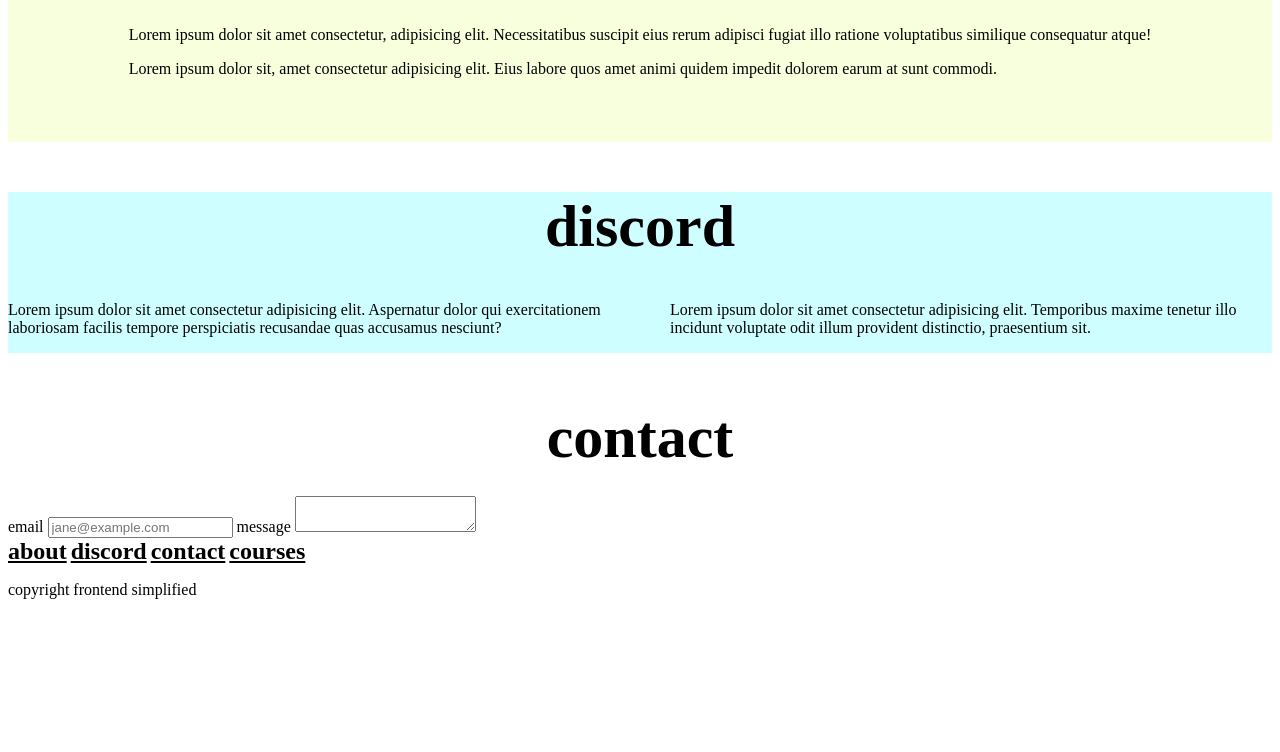
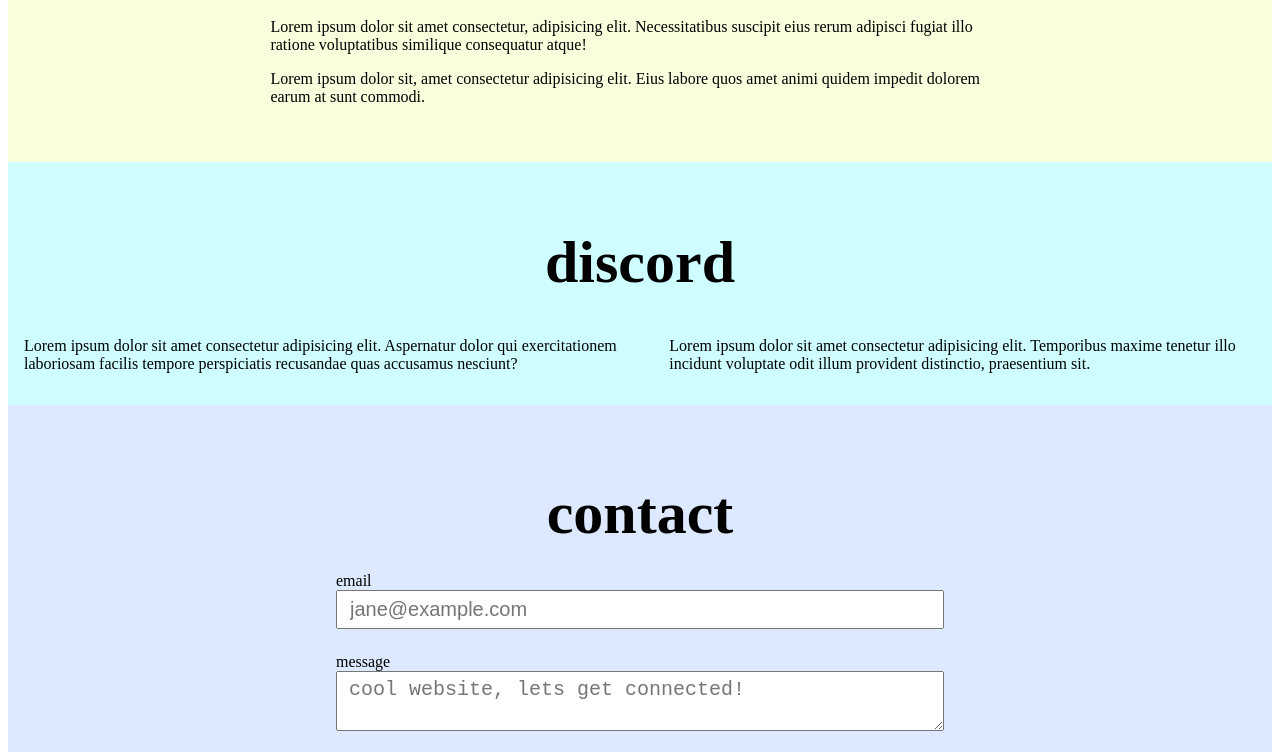
Before and after one commit to amrbadhawi/basic-website-template, a plain HTML site: page index.html in a window 1280 px wide. Shown: the part 619-1371 px from the top of the page. Before the commit the page ends 1234 px from the top, so only its background shows below. Drawn offline with Linux system fonts and the light colour scheme.

Commit message:
completed first website

```diff
--- a/index.html
+++ b/index.html
@@ -33,7 +33,7 @@
       <section id="about">
         <h2>about</h2>
         <div class="section__description">
-          <div call="section__description__wrapper">
+          <div class="section__description__wrapper">
             <p class=".section__description__para">
               Lorem ipsum dolor sit amet consectetur, adipisicing elit.
               Necessitatibus suscipit eius rerum adipisci fugiat illo ratione
@@ -49,7 +49,8 @@
       </section>
 
       <section id="discord">
-        <h2>discord</h2>
+       <div> <h2>discord</h2> </div>
+
         <div>
           <div class="section__description">
             <p class=".section__description__para">
@@ -70,15 +71,16 @@
         <h2>contact</h2>
         <form action="">
           <span>email</span>
-          <input type="text" placeholder="jane@example.com" />
+          <input type="email" placeholder="jane@example.com" />
           <span>message</span>
-          <textarea type="text"></textarea>
+          <textarea type="text" placeholder="cool website, lets get connected!"></textarea>
+          <button> contact us </button>
         </form>
       </section>
     </main>
 
     <footer>
-      <div>
+      <div class="footer__links">
         <a href="#about">about</a>
         <a href="#discord">discord</a>
         <a href="#contact">contact</a>
--- a/style.css
+++ b/style.css
@@ -3,8 +3,8 @@
 <link href="https://fonts.googleapis.com/css2?family=Roboto:wght@300;400;500;700&display=swap" rel="stylesheet"
 
 * {
-    padding: 0;
-    margin: 0;
+    padding: 0px;
+    margin: 0px;
     box-sizing: border-box;
     font-family: 'Roboto', sans-serif;
 }
@@ -68,10 +68,17 @@
     justify-content: center;
 }
 
+#about
+#discord
+#contact
+{
+    padding: 48px 0;
+}
 #about {
-    padding: 48px 0;
     background-color: #f8ffdc;
+    padding: 16px;
 }
+
 
 h2 {
     font-size: 60px;
@@ -87,15 +94,49 @@
 
 .section__description__wrapper {
     width: 60%;
-    padding: 0 24px;
+    padding: 24px;
 }
 
 .section__description__para {
     font-size: 20px;
     line-height: 1.5;
-    margin: 24px;
+    margin-bottom: 24px;
 }
 
 #discord {
     background-color: #cefeff;
+    padding: 16px;
 }
+
+#contact {
+    background-color: #dce9ff;
+    padding: 24px;
+   }
+
+form {
+    width: 100%;
+    max-width: 608px;
+    display:flex ;
+    flex-direction: column;
+    margin: 0 auto;
+}
+
+input, textarea {
+    margin-bottom: 24px;
+    font-size: 20px;
+    padding: 6px 12px;
+}
+
+footer {
+    background-color: #aaf5ff;
+    display: flex;
+    flex-direction: column;
+    align-items: center;
+    padding: 16px;
+}
+
+.footer__links {
+    margin-bottom: 32px;
+    padding: 0 16px;
+
+}
```
